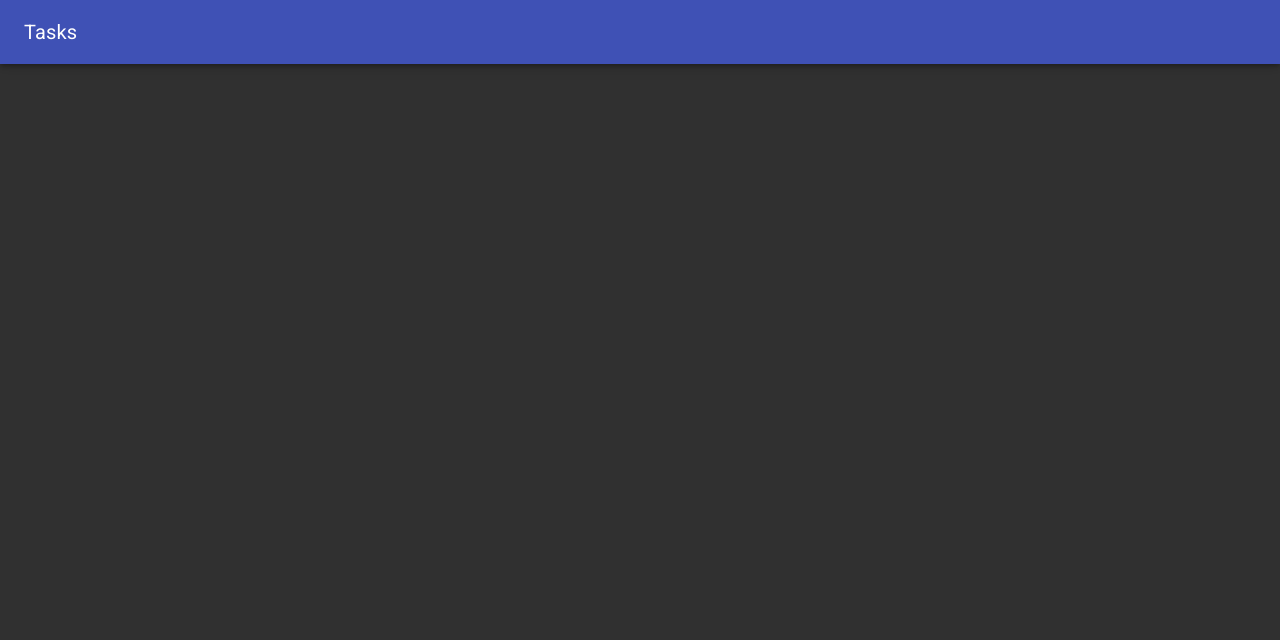
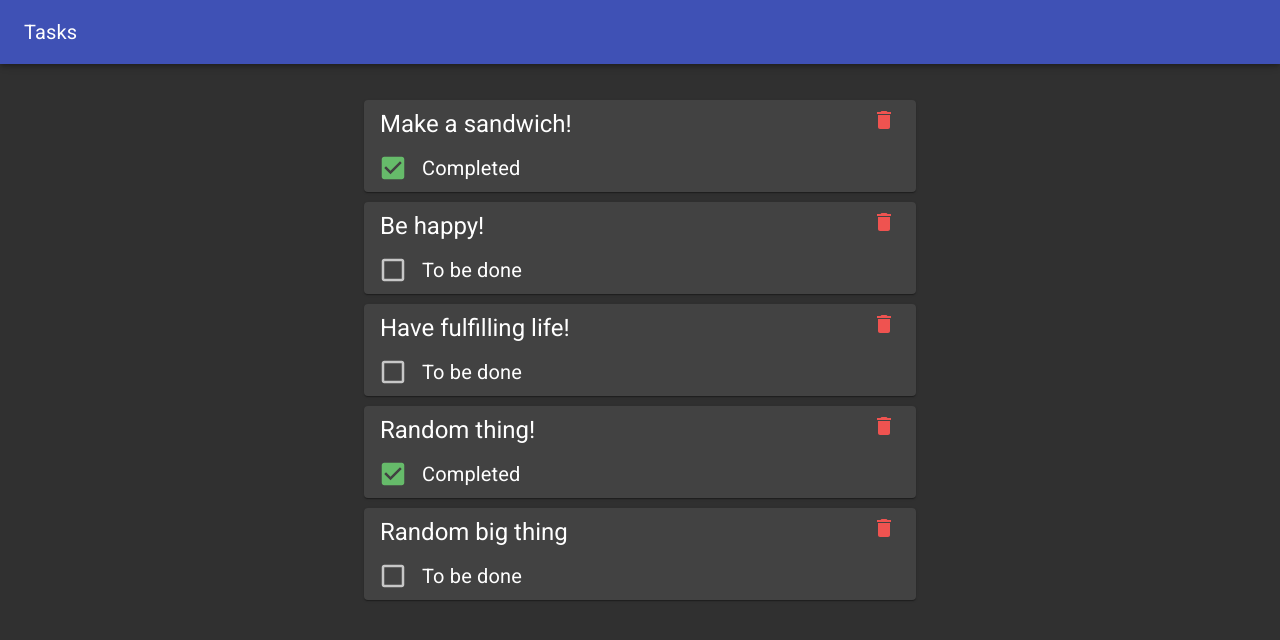
Before and after one commit to Blatts12/tasks, a React (Create React App) app: page / in a window 1280 px wide. Shown: the top 640 px of the page. Built offline with nearby package versions, Linux system fonts and the light colour scheme; data requests are answered from the project's data file.

Commit message:
added taskcard with delete and complete buttons added map task to taskcards to tasklist

```diff
--- a/db.json
+++ b/db.json
@@ -1,14 +1,9 @@
 {
   "tasks": [
     {
-      "id": 1,
-      "title": "Get a job!",
-      "done": false
-    },
-    {
       "id": 2,
       "title": "Make a sandwich!",
-      "done": false
+      "done": true
     },
     {
       "id": 3,
@@ -23,7 +18,7 @@
     {
       "id": 5,
       "title": "Random thing!",
-      "done": false
+      "done": true
     },
     {
       "id": 6,
--- a/src/components/App.tsx
+++ b/src/components/App.tsx
@@ -1,4 +1,5 @@
 import { Container, createTheme, CssBaseline } from "@material-ui/core";
+import { green, red } from "@material-ui/core/colors";
 import { ThemeProvider } from "@material-ui/styles";
 import Navbar from "./Navbar";
 import TaskList from "./Task/TaskList";
@@ -6,6 +7,12 @@ import TaskList from "./Task/TaskList";
 const theme = createTheme({
   palette: {
     type: "dark",
+    secondary: {
+      main: green[400],
+    },
+    error: {
+      main: red[400],
+    },
   },
 });
 
--- a/src/components/Task/TaskCard.tsx
+++ b/src/components/Task/TaskCard.tsx
@@ -1,17 +1,76 @@
-import { Card, CardContent, Typography } from "@material-ui/core";
+import {
+  Box,
+  Card,
+  CardActions,
+  CardHeader,
+  Checkbox,
+  IconButton,
+  Typography,
+} from "@material-ui/core";
+import { Delete } from "@material-ui/icons";
+import { makeStyles } from "@material-ui/styles";
 import React from "react";
 import { Task } from "../../types";
 
+const useStyles = makeStyles({
+  card: {
+    marginBottom: 10,
+  },
+  cardHeader: {
+    paddingTop: 4,
+    paddingBottom: 8,
+  },
+  cardActions: {
+    paddingTop: 0,
+    height: 40,
+  },
+  completeCheckbox: {
+    transform: "scale(1.25)",
+  },
+});
+
 interface Props {
   task: Task;
+  deleteTask: (id: number) => void;
+  updateTask: (task: Task) => void;
 }
 
-const TaskCard: React.FC<Props> = ({ task }) => {
+const TaskCard: React.FC<Props> = ({ task, deleteTask, updateTask }) => {
+  const classes = useStyles();
+
+  const completeTask = () => {
+    const updatedTask = {
+      ...task,
+      done: !task.done,
+    };
+    updateTask(updatedTask);
+  };
+
   return (
-    <Card>
-      <CardContent>
-        <Typography variant="h5">{task.title}</Typography>
-      </CardContent>
+    <Card className={classes.card}>
+      <CardHeader
+        className={classes.cardHeader}
+        title={task.title}
+        action={
+          <IconButton
+            aria-label="delete task button"
+            onClick={() => deleteTask(task.id)}
+          >
+            <Delete fontSize="medium" color="error" />
+          </IconButton>
+        }
+      />
+      <CardActions className={classes.cardActions}>
+        <Checkbox
+          className={classes.completeCheckbox}
+          checked={task.done}
+          onChange={completeTask}
+          inputProps={{ "aria-label": "complete task checkbox" }}
+        />
+        <Typography variant="h6">
+          {task.done ? "Completed" : "To be done"}
+        </Typography>
+      </CardActions>
     </Card>
   );
 };
--- a/src/components/Task/TaskList.tsx
+++ b/src/components/Task/TaskList.tsx
@@ -1,25 +1,26 @@
 import { Box } from "@material-ui/core";
 import { makeStyles } from "@material-ui/styles";
 import React from "react";
+import TaskCard from "./TaskCard";
 import useTasks from "./useTasks";
 
-const useStyle = makeStyles({
+const useStyles = makeStyles({
   taskList: {
     marginTop: 100,
   },
 });
 
 const TaskList: React.FC = () => {
-  const classes = useStyle();
+  const classes = useStyles();
   const { tasks, createTask, updateTask, deleteTask, loading, error } =
     useTasks();
 
   return (
-    <Box
-      className={classes.taskList}
-      display="flex"
-      flexDirection="column"
-    ></Box>
+    <Box className={classes.taskList} display="flex" flexDirection="column">
+      {tasks.map((task) => (
+        <TaskCard task={task} deleteTask={deleteTask} updateTask={updateTask} />
+      ))}
+    </Box>
   );
 };
 
```
